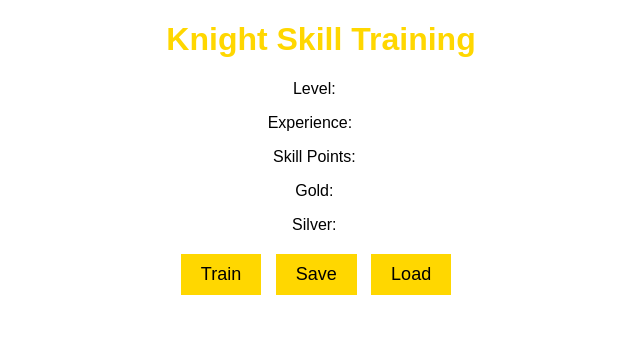
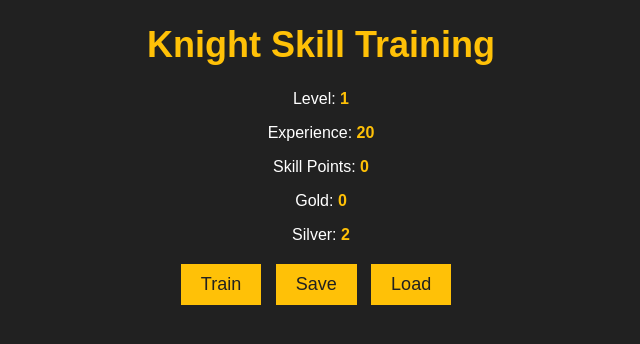
Before and after one commit to largefort/knightskilltraining, a plain HTML site: page index.html in a window 1280 px wide. Shown: the whole page, without its empty margins (319-959 px from the left). Drawn offline with Linux system fonts and the light colour scheme.

Commit message:
Update styles.css

```diff
--- a/styles.css
+++ b/styles.css
@@ -1,10 +1,13 @@
 body {
   text-align: center;
   font-family: Arial, sans-serif;
+  background-color: #212121;
+  color: #fff;
 }
 
 h1 {
-  color: gold;
+  color: #ffc107;
+  font-size: 36px;
 }
 
 #stats {
@@ -14,15 +17,15 @@ h1 {
 button {
   padding: 10px 20px;
   font-size: 18px;
-  background-color: gold;
+  background-color: #ffc107;
   border: none;
-  color: black;
+  color: #212121;
   cursor: pointer;
   margin-right: 10px;
 }
 
 button:hover {
-  background-color: yellow;
+  background-color: #ffca28;
 }
 
 #level,
@@ -31,5 +34,5 @@ button:hover {
 #gold,
 #silver {
   font-weight: bold;
-  color: white;
+  color: #ffc107;
 }
```
